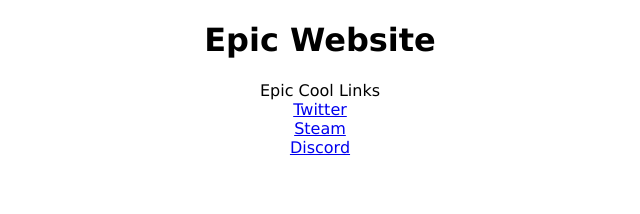
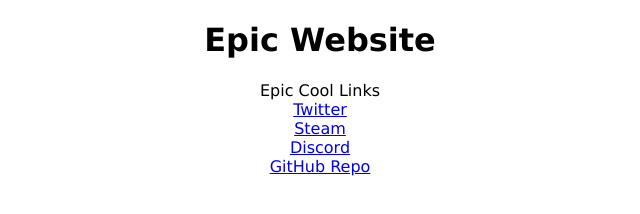
Before and after one commit to oocobol/oocobol-web, a plain HTML site: page index.htm in a window 1280 px wide. Shown: the whole page, without its empty margins (320-960 px from the left). Drawn offline with Linux system fonts and the light colour scheme.

Commit message:
Update index.htm

```diff
--- a/index.htm
+++ b/index.htm
@@ -9,5 +9,6 @@
 <font face="verdana"><center><a href="https://twitter.com/oocobol">Twitter</a></center></font>
 <font face="verdana"><center><a href="https://steamcommunity.com/id/altcraft8">Steam</a></center></font>
 <font face="verdana"><center><a href="https://discord.gg/HnDBctV">Discord</a></center></font>
+<font face="verdana"><center><a href="https://github.com/oocobol/oocobol-web/">GitHub Repo</a></center></font>
 </body>
 </html>
```
